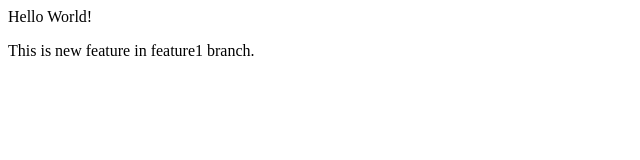
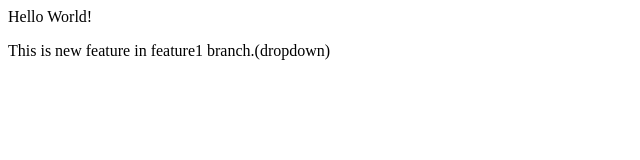
Before and after one commit to Inertfury/LocalRepo, a plain HTML site: page index.html in a window 1280 px wide. Shown: the full height of the page, 0-640 px from the left. Drawn offline with Linux system fonts and the light colour scheme.

Commit message:
added dropdown to the feature

```diff
--- a/index.html
+++ b/index.html
@@ -1,2 +1,2 @@
 <p>Hello World!</p>
-<p>This is new feature in feature1 branch.</p>
+<p>This is new feature in feature1 branch.(dropdown)</p>
```
